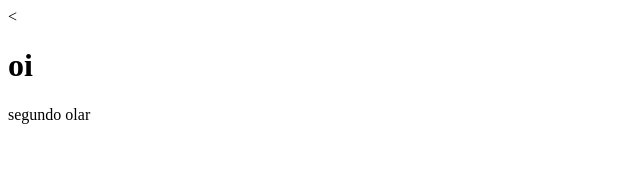
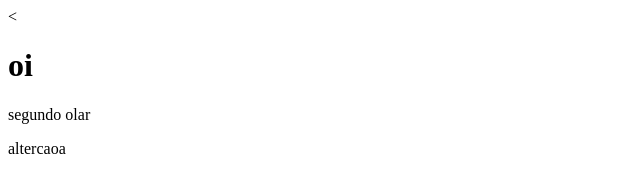
Before and after one commit to henriquemaran/oracle, a plain HTML site: page index.html in a window 1280 px wide. Shown: the full height of the page, 0-640 px from the left. Drawn offline with Linux system fonts and the light colour scheme.

Commit message:
commit 2

```diff
--- a/index.html
+++ b/index.html
@@ -7,5 +7,6 @@
   <body>
     <h1>oi</h1>
     <p>segundo olar</p>
+    <p>altercaoa</p>
   </body>
 </html>
```
